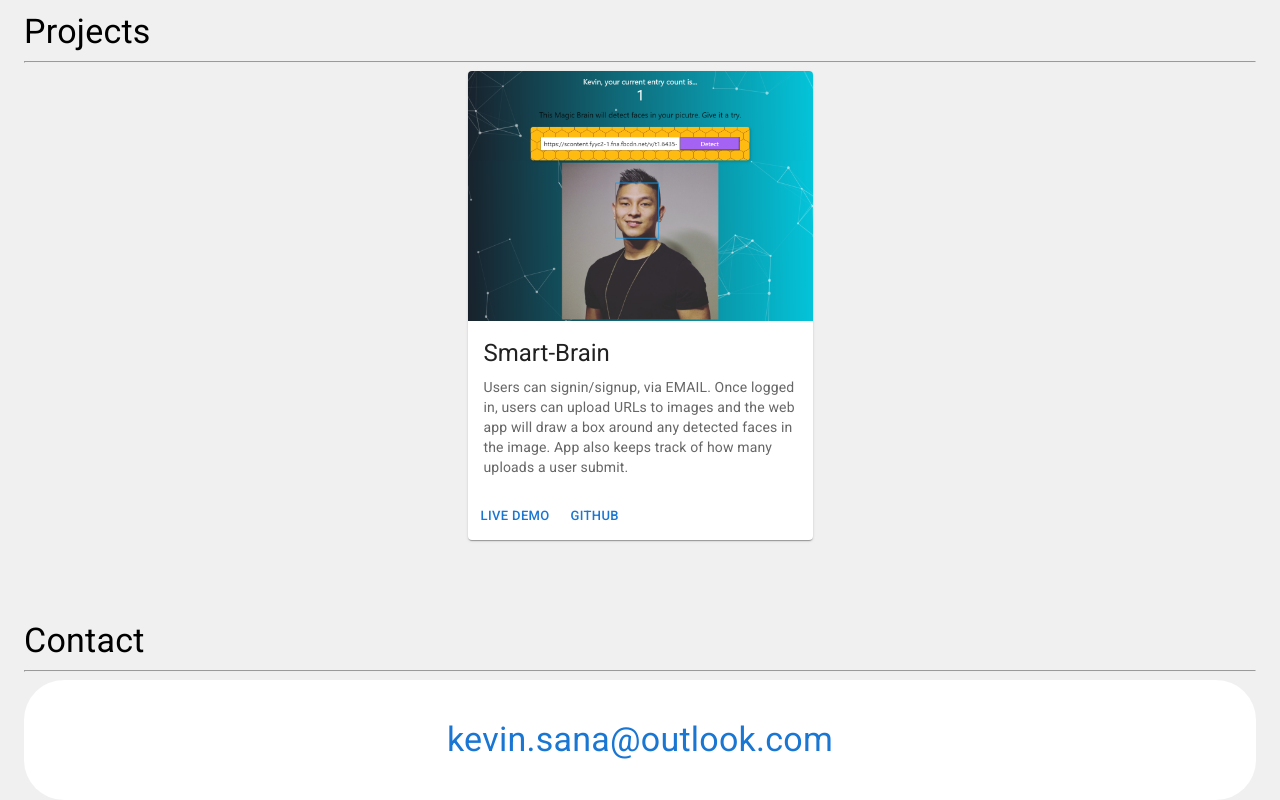
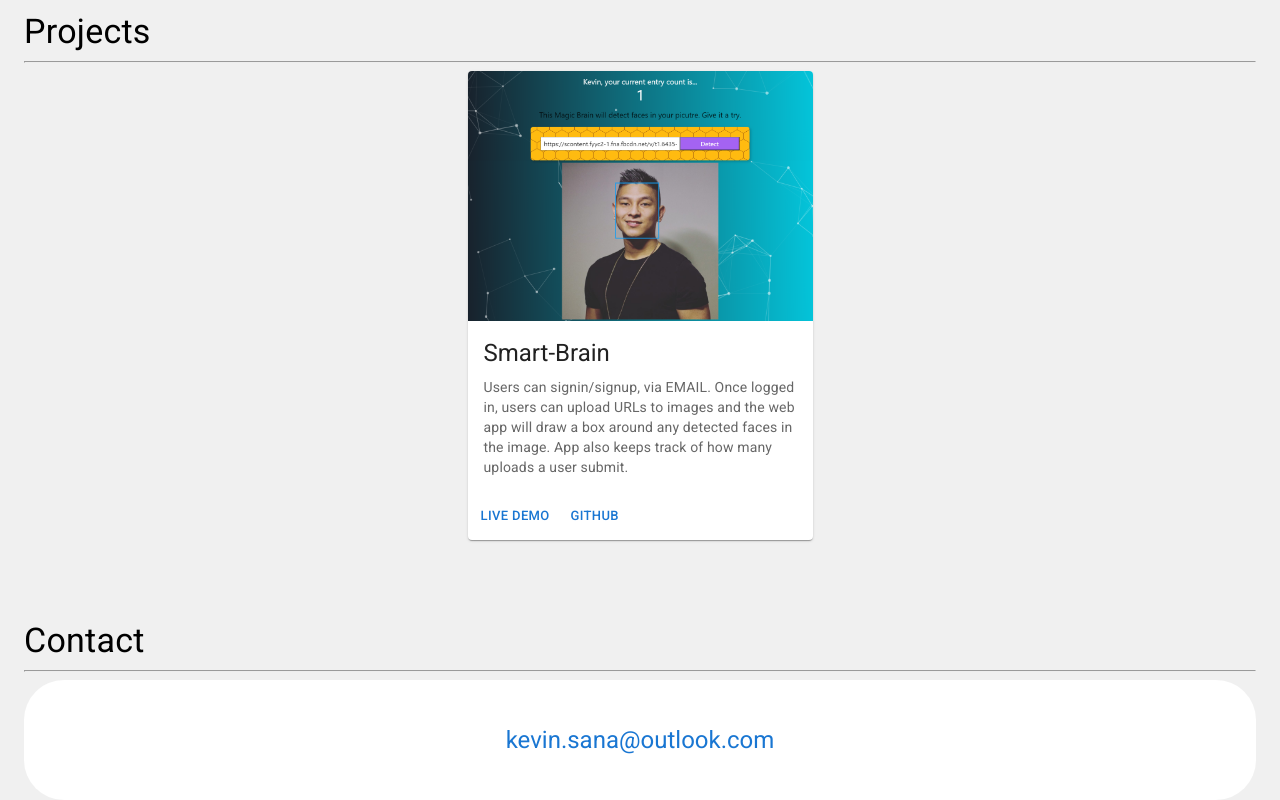
Before and after one commit to krownlesskev/material-ui-portfolio, a React (Create React App) app: page / in a window 1280 px wide. Shown: the part 1345-2145 px from the top of the page. Built offline with nearby package versions, Linux system fonts and the light colour scheme.

Commit message:
changed variant size

```diff
--- a/src/components/Contact/Contact.jsx
+++ b/src/components/Contact/Contact.jsx
@@ -21,7 +21,7 @@ export const Contact = () => {
                 borderRadius: 10
             }}>
                 <Link
-                variant='h4'
+                    variant='h5'
                     href='mailto:kevin.sana@outlook.com'
                     underline="hover">
                     kevin.sana@outlook.com
```
